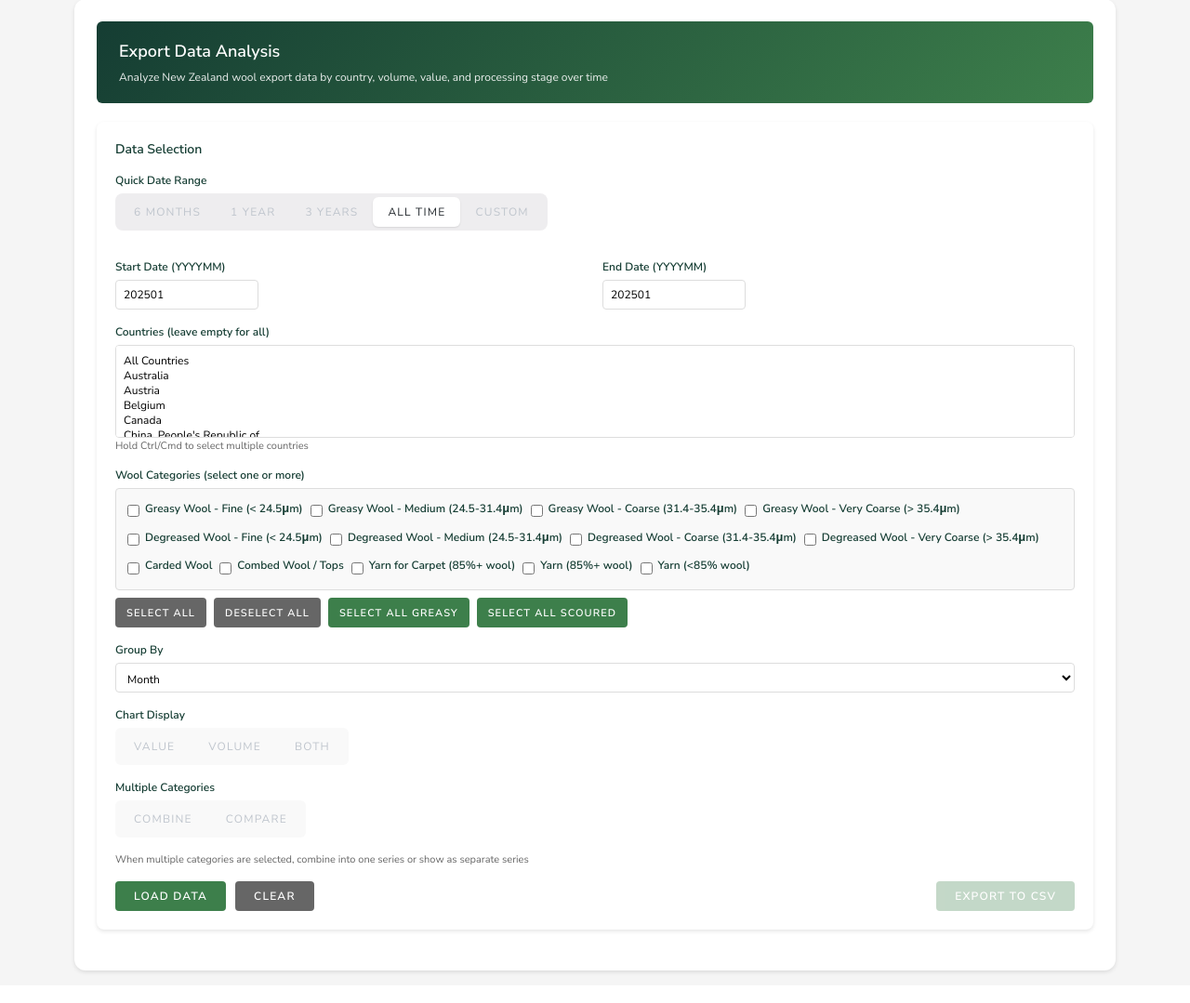
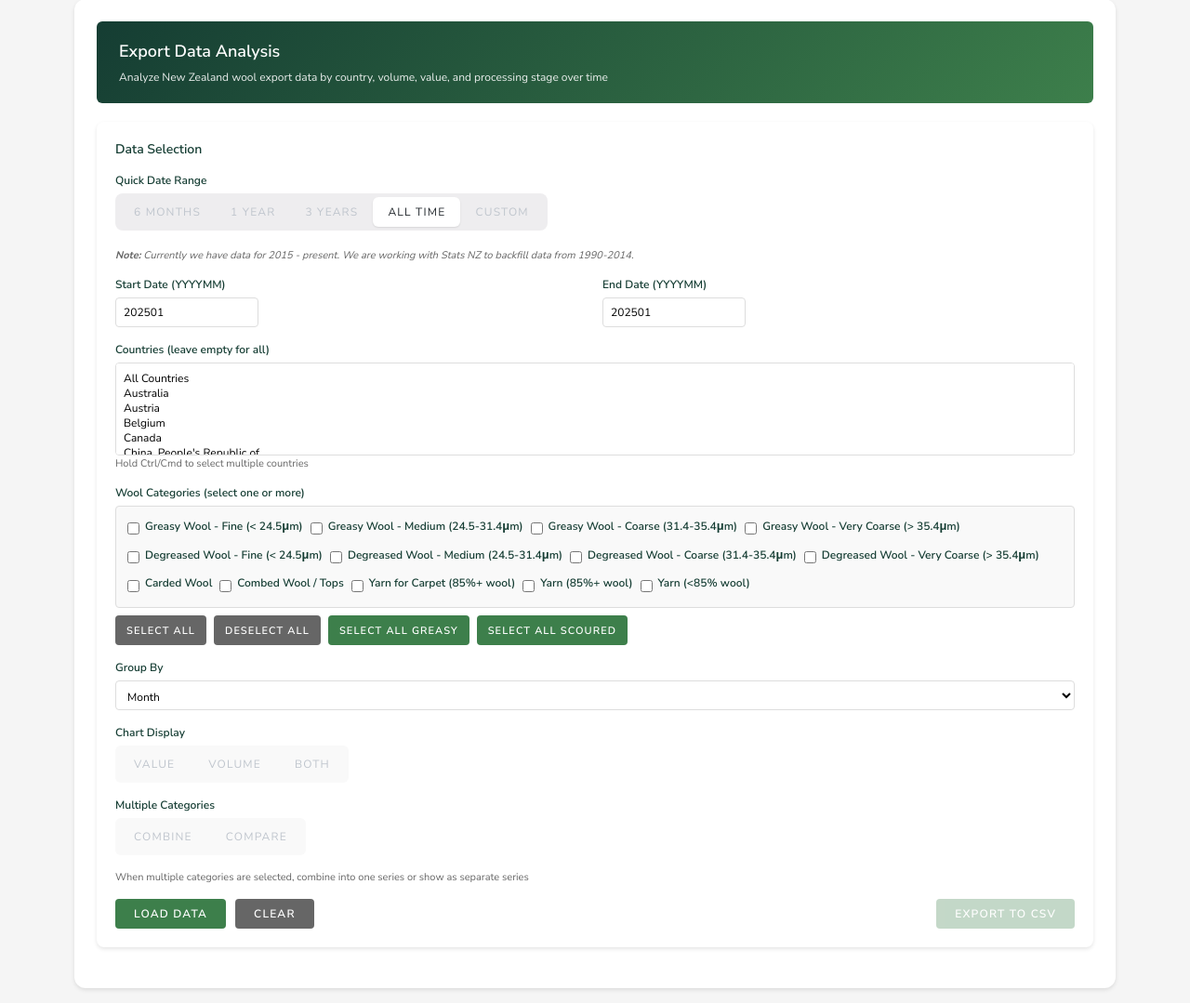
Before and after one commit to cosgroryan/fusca_pro_lookup, a Flask app: page /export-data in a window 1280 px wide. Shown: the part 85-1164 px from the top of the page at 93% size. Before the commit the page ends 1134 px from the top, so only its background shows below. Run offline with Flask 3, Linux system fonts and the light colour scheme.

```diff
--- a/templates/export_data.html
+++ b/templates/export_data.html
@@ -336,6 +336,9 @@
                 <button class="date-range-btn" onclick="setQuickDateRange('all')">All Time</button>
                 <button class="date-range-btn" id="customDateBtn" onclick="setCustomDateRange()">Custom</button>
             </div>
+            <small style="color: #666; font-size: 11px; display: block; margin-top: 4px; line-height: 1.4; font-style: italic;">
+                <strong>Note:</strong> Currently we have data for 2015 - present. We are working with Stats NZ to backfill data from 1990-2014.
+            </small>
         </div>
 
         <div class="control-row">
--- a/templates/export_data_iframe.html
+++ b/templates/export_data_iframe.html
@@ -316,6 +316,9 @@
                 <button class="date-range-btn" onclick="setQuickDateRange('all')">All Time</button>
                 <button class="date-range-btn" id="customDateBtn" onclick="setCustomDateRange()">Custom</button>
             </div>
+            <small style="color: #666; font-size: 11px; display: block; margin-top: 4px; line-height: 1.4; font-style: italic;">
+                <strong>Note:</strong> Currently we have data for 2015 - present. We are working with Stats NZ to backfill data from 1990-2014.
+            </small>
         </div>
 
         <div class="control-row">
```
